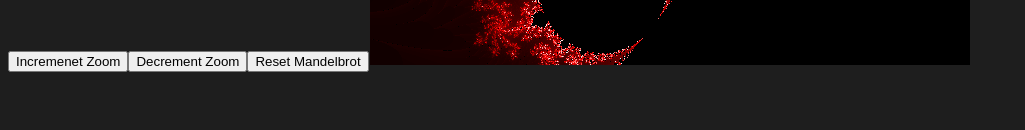
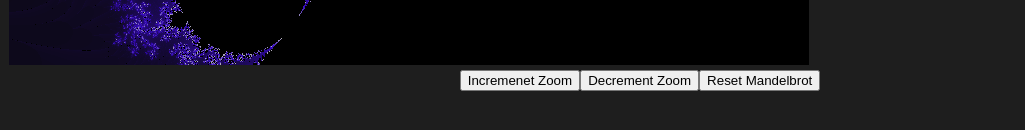
Before and after one commit to uriyahr/mandelbrotProject, a Vue app in the folder client/: page /#/ in a window 1280 px wide. Shown: the part 552-682 px from the top of the page, without its empty margins (0-1025 px from the left). Built offline with nearby package versions, Linux system fonts and the light colour scheme.

Commit message:
Update Mandelbrot

```diff
--- a/client/src/components/Mandelbrot.vue
+++ b/client/src/components/Mandelbrot.vue
@@ -12,10 +12,12 @@
         </li>
       </ul>
     </div>
+    <canvas class="mbCanvas" id="canvas"></canvas>
+    <div class="controls">
     <button>Incremenet Zoom</button>
     <button>Decrement Zoom</button>
     <button>Reset Mandelbrot</button>
-    <canvas id="canvas"></canvas>
+    </div>
   </div>
 </template>
 
@@ -31,6 +33,9 @@ export default {
   },
   data: function() {
     return {
+      scaleFactor: 100,
+      panX: 0,
+      panY: 0,
       introMsg: [
         {
           text: "THE MANDELBROT SET",
@@ -59,7 +64,7 @@ export default {
     if(canvas.getContext) {
       var ctx = canvas.getContext('2d');
     }
-    canvas.width = 600;
+    canvas.width = 800;
     canvas.height = 600;
     // document.body.appendChild(canvas);
 
@@ -68,7 +73,7 @@ export default {
     function inMandelbrotSet(xAx, yAx) {
       var realCompResult = xAx;
       var imaginaryCompResult = yAx;
-      var maxIter = 300;
+      var maxIter = 200;
       for(var i = 0; i < maxIter; i++) {
         // calc real and imaginary components of result seperatley
         var tempRealComp = realCompResult * realCompResult - imaginaryCompResult * imaginaryCompResult + xAx;
@@ -80,11 +85,11 @@ export default {
           return (i/maxIter * 100); // in set
         }
       }
-        return 0; // not in set
+        return 0;
     }
-    var scaleFactor = 3000;
-    var panX = 0.7;
-    var panY = 0.6;
+    var scaleFactor = 3000; // to data
+    var panX = 0.7; // to data
+    var panY = 0.6; // to data
     for(var x = 0; x < canvas.width; x++) {
       for(var y = 0; y < canvas.height; y++){
         var belongsTo = inMandelbrotSet((x/scaleFactor - panX), (y/scaleFactor - panY));
@@ -93,7 +98,8 @@ export default {
           ctx.fillStyle = '#000';
           ctx.fillRect(x,y,1,1); // black pixel
         } else {
-          ctx.fillStyle = 'hsl(0, 100%, ' + belongsTo + '%)';
+          // console.log(belongsTo);
+          ctx.fillStyle = 'hsla(255, 100%, ' + belongsTo + '%, 0.7)';
           ctx.fillRect(x,y,1,1);
         }
       }
@@ -107,8 +113,9 @@ export default {
 body {
   background-color: #1e1e1e;
 }
-#canvas {
+.mbCanvas {
   border: 1px solid #1e1e1e;
+  text-align: center;
 }
 .vue-typer {
   font-family: "EB Garamond", serif;
@@ -130,5 +137,8 @@ li {
   padding-left: 300px;
   padding-right: 300px;
 }
+.controls {
+  text-align: center;
+}
 
 </style>
```
Also changed, not shown: 1 other file (tests, documents, lock files or other folders).
